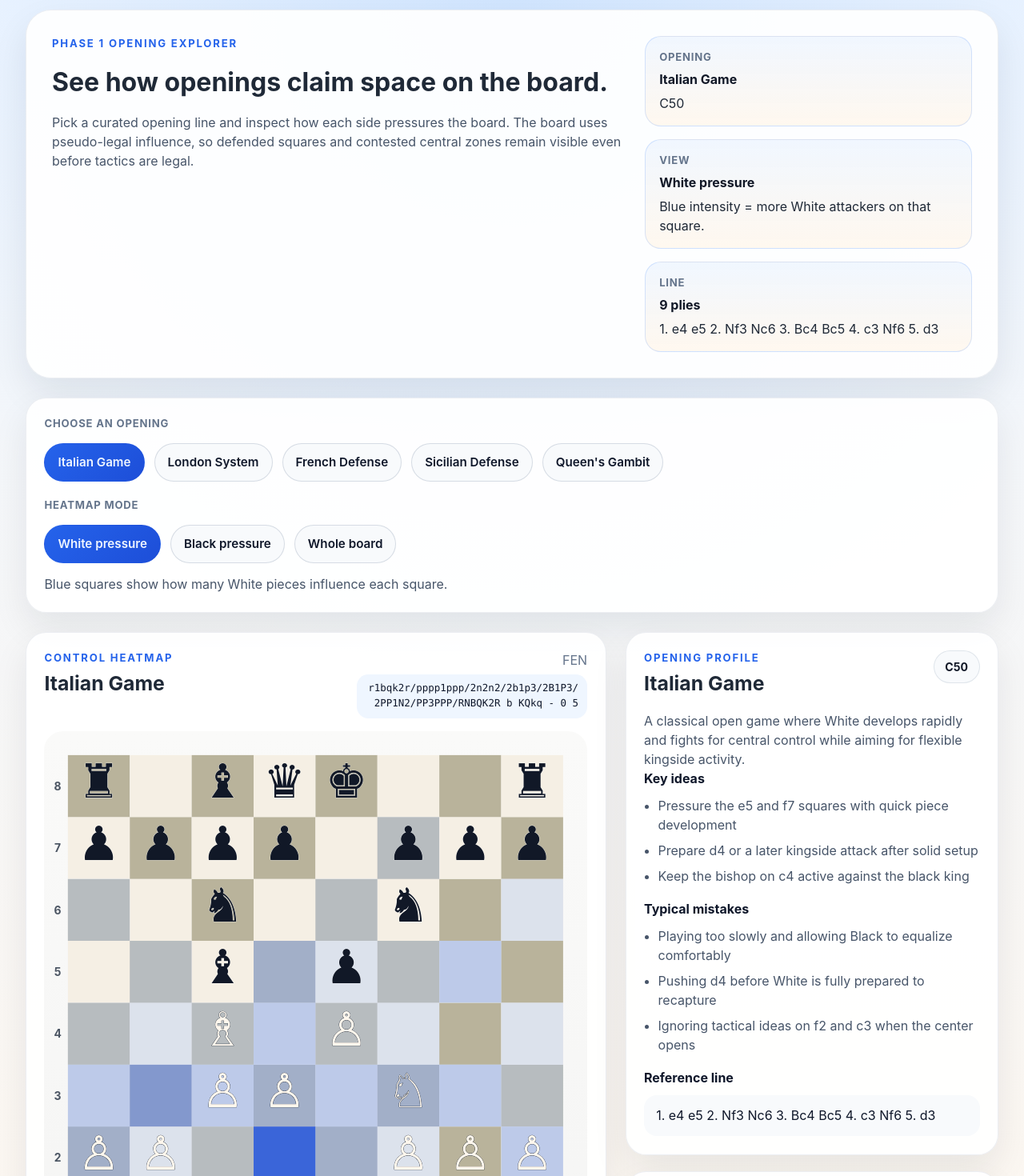
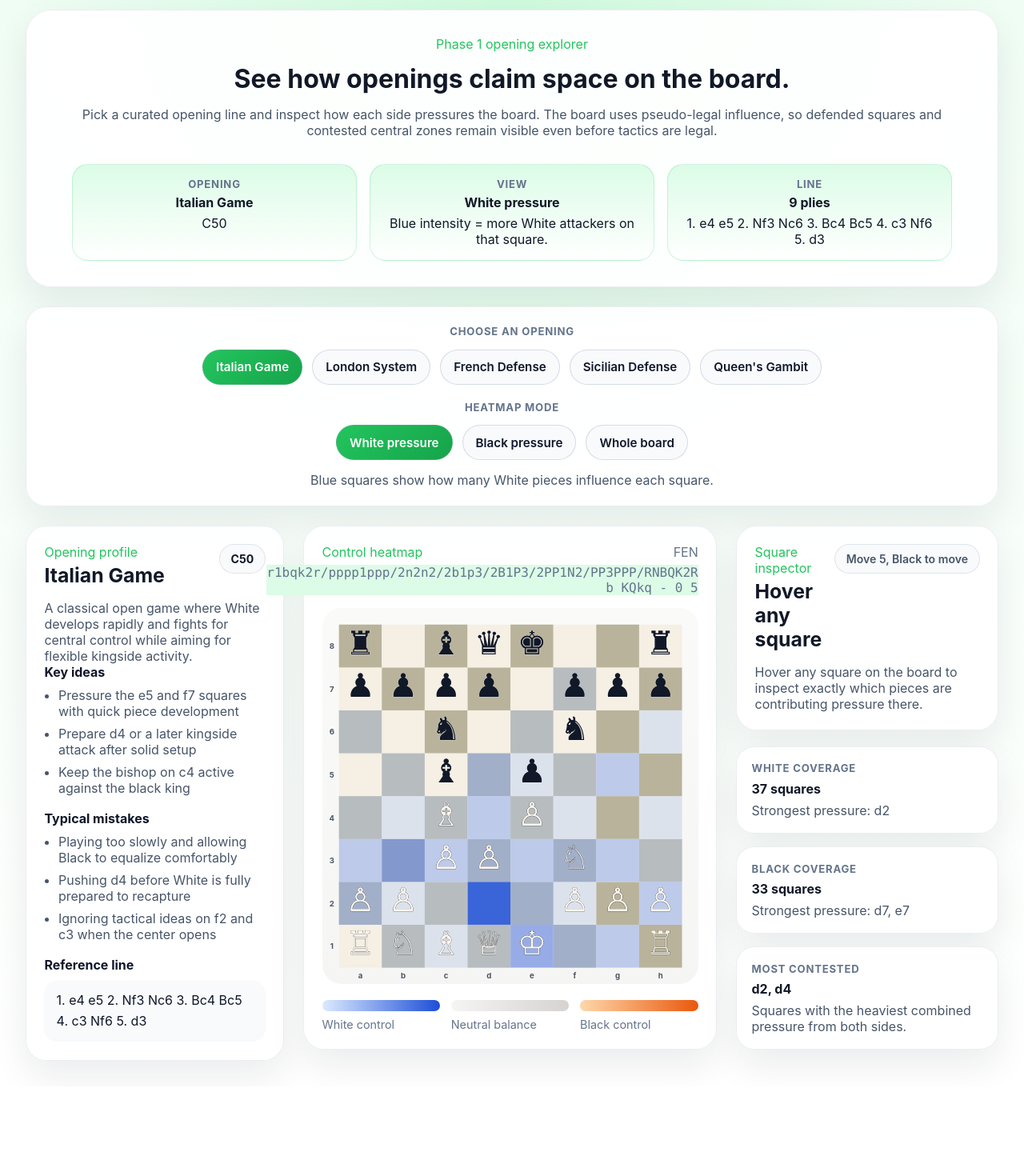
Before and after one commit to Thomas-Ishida/Chess-Openings-Visualization, a React (Vite) app: page / in a window 1280 px wide. Shown: the part 20-1490 px from the top of the page at 80% size. After the commit the page ends 1378 px from the top, so only its background shows below. Built offline with nearby package versions, Linux system fonts and the light colour scheme.

Commit message:
initial changes to UI

```diff
--- a/src/App.css
+++ b/src/App.css
@@ -16,10 +16,13 @@
 
 .hero-panel {
   display: grid;
-  gap: 1.5rem;
-  grid-template-columns: 1.75fr 1fr;
+  gap: 2rem;
   padding: 2rem;
   border-radius: 2rem;
+
+  grid-template-columns: 1fr;
+  grid-template-rows: auto auto;
+  text-align: center;
 }
 
 .hero-copy {
@@ -29,12 +32,7 @@
 }
 
 .eyebrow {
-  margin: 0;
-  color: #2563eb;
-  font-size: 0.82rem;
-  font-weight: 700;
-  letter-spacing: 0.14em;
-  text-transform: uppercase;
+  color: var(--primary);
 }
 
 .hero-description,
@@ -48,7 +46,12 @@
 
 .hero-highlights {
   display: grid;
+  grid-template-columns: repeat(3, minmax(240px, 1fr));
   gap: 1rem;
+  width: 100%;
+  max-width: 1100px;
+  margin: 0 auto;
+  align-items: stretch;
 }
 
 .highlight-card {
@@ -57,8 +60,8 @@
   gap: 0.35rem;
   padding: 1rem 1.1rem;
   border-radius: 1.25rem;
-  background: linear-gradient(180deg, rgba(239, 246, 255, 0.9), rgba(255, 247, 237, 0.88));
-  border: 1px solid rgba(59, 130, 246, 0.18);
+  background: linear-gradient(180deg, var(--primary-light), #ffffff);
+  border: 1px solid rgba(34, 197, 94, 0.2);
 }
 
 .highlight-card strong,
@@ -83,12 +86,15 @@
   gap: 1.25rem;
   padding: 1.4rem;
   border-radius: 1.6rem;
+  justify-items: center;
+  text-align: center;
 }
 
 .toolbar-group {
   display: flex;
   flex-direction: column;
   gap: 0.9rem;
+  align-items: center;
 }
 
 .chip-list,
@@ -96,6 +102,7 @@
   display: flex;
   flex-wrap: wrap;
   gap: 0.75rem;
+  justify-content: center;
 }
 
 .chip,
@@ -119,22 +126,29 @@
 .chip:hover,
 .mode-button:hover {
   transform: translateY(-1px);
-  border-color: rgba(37, 99, 235, 0.45);
-  box-shadow: 0 12px 24px rgba(37, 99, 235, 0.12);
+  border-color: rgba(34, 197, 94, 0.45);
+  box-shadow: 0 12px 24px rgba(34, 197, 94, 0.15);
 }
 
 .chip.active,
 .mode-button.active {
-  color: #eff6ff;
-  border-color: transparent;
-  background: linear-gradient(135deg, #2563eb, #1d4ed8);
+  color: white;
+  background: linear-gradient(135deg, var(--primary), var(--primary-dark));
 }
 
 .content-grid {
   display: grid;
+  grid-template-columns: 1fr 1.6fr 1fr;
   gap: 1.5rem;
-  grid-template-columns: minmax(0, 1.4fr) minmax(320px, 0.9fr);
   align-items: start;
+}
+
+.left-column,
+.center-column,
+.right-column {
+  display: flex;
+  flex-direction: column;
+  gap: 1.25rem;
 }
 
 .board-column,
@@ -174,14 +188,7 @@
 }
 
 .fen-block code {
-  display: block;
-  max-width: 100%;
-  overflow-wrap: anywhere;
-  padding: 0.55rem 0.7rem;
-  border-radius: 0.9rem;
-  background: #eff6ff;
-  color: #0f172a;
-  font-size: 0.78rem;
+  background: var(--primary-light);
 }
 
 .chess-heatmap-board {
@@ -224,9 +231,9 @@
   font-size: 0.9rem;
 }
 
-.metric-grid {
+.right-column .metric-grid {
   display: grid;
-  grid-template-columns: repeat(3, minmax(0, 1fr));
+  grid-template-columns: 1fr;
   gap: 1rem;
 }
 
--- a/src/App.tsx
+++ b/src/App.tsx
@@ -147,60 +147,9 @@ function App() {
       </section>
 
       <main className="content-grid">
-        <section className="board-column">
-          <div className="board-card">
-            <div className="section-heading">
-              <div>
-                <p className="eyebrow">Control heatmap</p>
-                <h2>{selectedOpening.name}</h2>
-              </div>
-              <div className="fen-block">
-                <span>FEN</span>
-                <code>{snapshot.fen}</code>
-              </div>
-            </div>
 
-            <ChessHeatmapBoard
-              snapshot={snapshot}
-              mode={mode}
-              hoveredSquare={hoveredSquare?.square ?? null}
-              onHoverSquare={setHoveredSquare}
-            />
-
-            <div className="legend">
-              <div className="legend-ramp legend-ramp-blue" aria-hidden="true" />
-              <div className="legend-ramp legend-ramp-neutral" aria-hidden="true" />
-              <div className="legend-ramp legend-ramp-orange" aria-hidden="true" />
-            </div>
-            <div className="legend-labels">
-              <span>White control</span>
-              <span>Neutral balance</span>
-              <span>Black control</span>
-            </div>
-          </div>
-
-          <div className="metric-grid">
-            <article className="metric-card">
-              <span className="metric-label">White coverage</span>
-              <strong>{whiteCoverage} squares</strong>
-              <p>Strongest pressure: {formatSquareList(topWhiteSquares)}</p>
-            </article>
-
-            <article className="metric-card">
-              <span className="metric-label">Black coverage</span>
-              <strong>{blackCoverage} squares</strong>
-              <p>Strongest pressure: {formatSquareList(topBlackSquares)}</p>
-            </article>
-
-            <article className="metric-card">
-              <span className="metric-label">Most contested</span>
-              <strong>{formatSquareList(topContestedSquares)}</strong>
-              <p>Squares with the heaviest combined pressure from both sides.</p>
-            </article>
-          </div>
-        </section>
-
-        <aside className="detail-column">
+        {/* LEFT COLUMN */}
+        <section className="left-column">
           <section className="detail-card">
             <div className="section-heading">
               <div>
@@ -235,7 +184,45 @@ function App() {
               <p className="move-line">{formatMoveLine(selectedOpening.moves)}</p>
             </div>
           </section>
+        </section>
 
+        {/* CENTER COLUMN */}
+        <section className="center-column">
+          <div className="board-card">
+            <div className="section-heading">
+              <div>
+                <p className="eyebrow">Control heatmap</p>
+                <h2>{selectedOpening.name}</h2>
+              </div>
+              <div className="fen-block">
+                <span>FEN</span>
+                <code>{snapshot.fen}</code>
+              </div>
+            </div>
+
+            <ChessHeatmapBoard
+              snapshot={snapshot}
+              mode={mode}
+              hoveredSquare={hoveredSquare?.square ?? null}
+              onHoverSquare={setHoveredSquare}
+            />
+
+            <div className="legend">
+              <div className="legend-ramp legend-ramp-blue" />
+              <div className="legend-ramp legend-ramp-neutral" />
+              <div className="legend-ramp legend-ramp-orange" />
+            </div>
+
+            <div className="legend-labels">
+              <span>White control</span>
+              <span>Neutral balance</span>
+              <span>Black control</span>
+            </div>
+          </div>
+        </section>
+
+        {/* RIGHT COLUMN */}
+        <aside className="right-column">
           <section className="detail-card">
             <div className="section-heading">
               <div>
@@ -243,8 +230,7 @@ function App() {
                 <h2>{hoveredSquare ? hoveredSquare.square : 'Hover any square'}</h2>
               </div>
               <span className="detail-badge subtle">
-                Move {snapshot.fullmoveNumber}, {snapshot.turn === 'w' ? 'White' : 'Black'} to
-                move
+                Move {snapshot.fullmoveNumber}, {snapshot.turn === 'w' ? 'White' : 'Black'} to move
               </span>
             </div>
 
@@ -299,12 +285,31 @@ function App() {
               </div>
             ) : (
               <p className="detail-copy">
-                Hover any square on the board to inspect exactly which pieces are
-                contributing pressure there.
+                Hover any square on the board to inspect exactly which pieces are contributing pressure there.
               </p>
             )}
           </section>
+                    <div className="metric-grid">
+            <article className="metric-card">
+              <span className="metric-label">White coverage</span>
+              <strong>{whiteCoverage} squares</strong>
+              <p>Strongest pressure: {formatSquareList(topWhiteSquares)}</p>
+            </article>
+
+            <article className="metric-card">
+              <span className="metric-label">Black coverage</span>
+              <strong>{blackCoverage} squares</strong>
+              <p>Strongest pressure: {formatSquareList(topBlackSquares)}</p>
+            </article>
+
+            <article className="metric-card">
+              <span className="metric-label">Most contested</span>
+              <strong>{formatSquareList(topContestedSquares)}</strong>
+              <p>Squares with the heaviest combined pressure from both sides.</p>
+            </article>
+          </div>
         </aside>
+
       </main>
     </div>
   )
--- a/src/index.css
+++ b/src/index.css
@@ -1,17 +1,23 @@
 :root {
-  color: #1f2937;
+  --primary: #22c55e;
+  --primary-dark: #16a34a;
+  --primary-light: #dcfce7;
+
+  --accent: #bbf7d0;
+
+  --background-main: #ffffff;
+  --background-soft: #f0fdf4;
+
+  --text-main: #111827;
+  --text-muted: #475569;
+
+  color: var(--text-main);
   background:
-    radial-gradient(circle at top, rgba(191, 219, 254, 0.65), transparent 42%),
-    linear-gradient(180deg, #eff6ff 0%, #fff7ed 100%);
+    radial-gradient(circle at top, rgba(187, 247, 208, 0.65), transparent 42%),
+    linear-gradient(180deg, #f0fdf4 0%, #ffffff 100%);
+
   font-family:
     Inter, system-ui, -apple-system, BlinkMacSystemFont, 'Segoe UI', sans-serif;
-  font-size: 16px;
-  line-height: 1.5;
-  font-weight: 400;
-  font-synthesis: none;
-  text-rendering: optimizeLegibility;
-  -webkit-font-smoothing: antialiased;
-  -moz-osx-font-smoothing: grayscale;
 }
 
 * {
```
